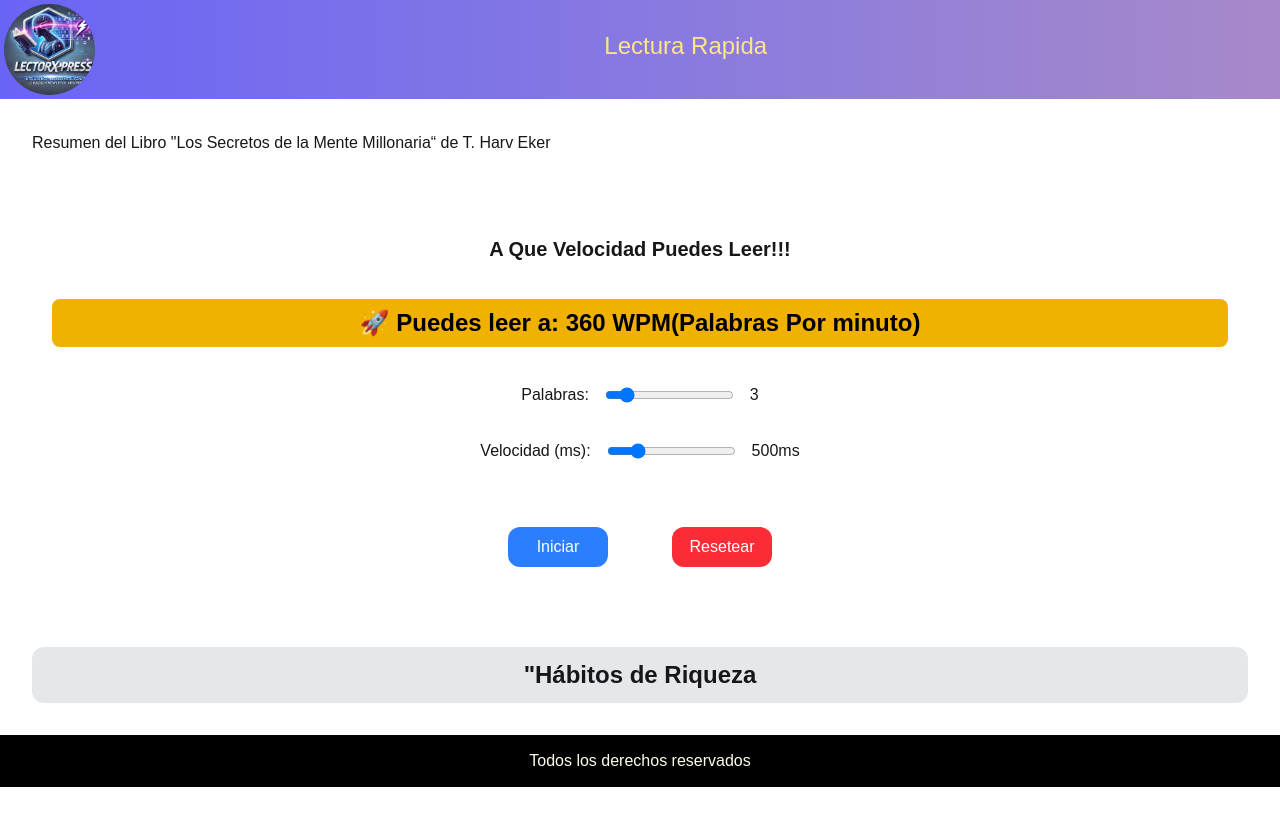
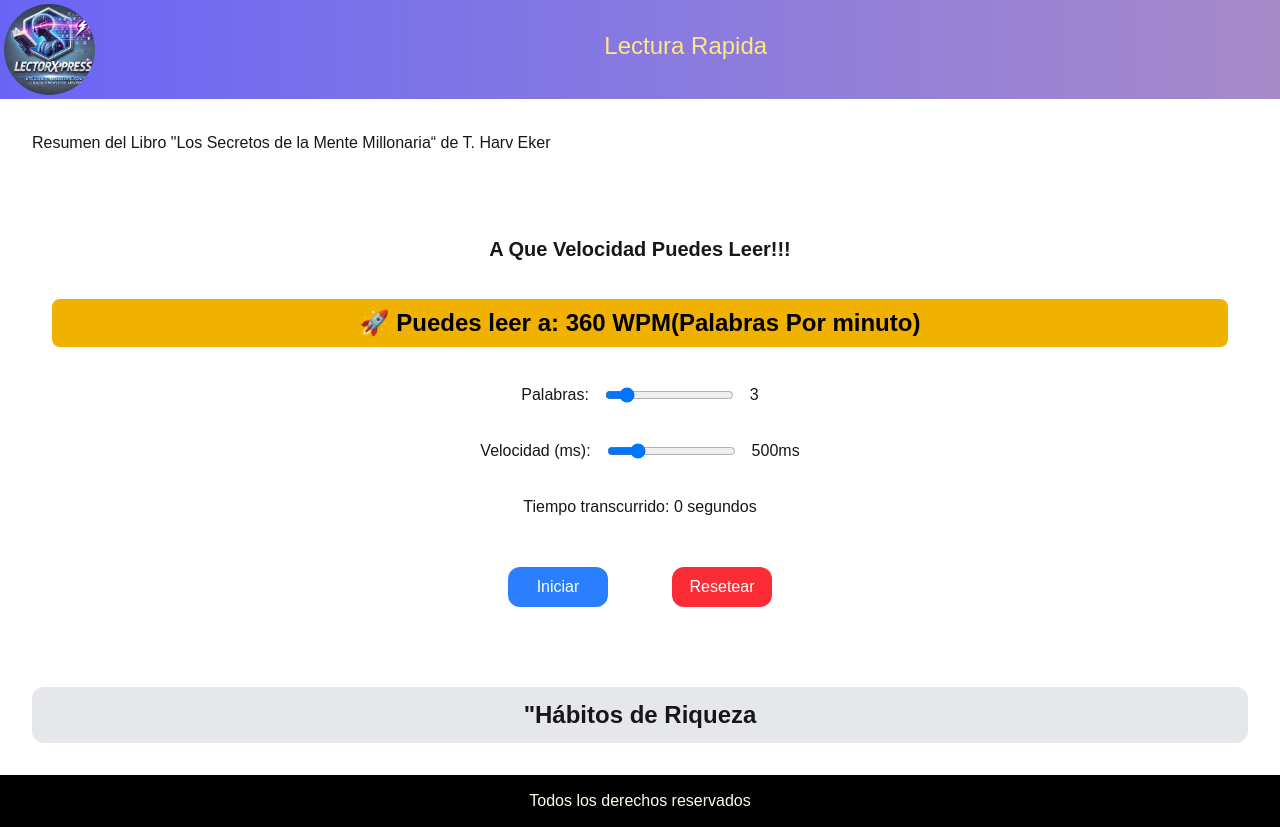
Before and after one commit to edisson89/LectorXpress, a Next.js app: page / in a window 1280 px wide. Before the commit the page ends 800 px from the top, so only its background shows below. Built offline with nearby package versions, Linux system fonts and the light colour scheme.

Commit message:
Creando un Cronometro

```diff
--- a/src/app/page.js
+++ b/src/app/page.js
@@ -18,13 +18,32 @@ function Lectura() {
 	const [isPlaying, setIsPlaying] = useState(initialIsPlaying)
 	// Calcular palabras por minuto
 	const wordsPerMinute = Math.round((60000 / speed) * wordCount)
+	const [elapsedTime, setElapsedTime] = useState(0); // Cronómetro
 	// Función para resetear el estado
 	const resetState = () => {
 		setWordCount(initialSpeed)
 		setIsPlaying(initialIsPlaying)
-    setIndex(0)
+		setElapsedTime(0); // Reiniciar el cronómetro
+        setIndex(0)
 	}
+	// Manejar el cronómetro
+	useEffect(() => {
+		let timer;
+		if (isPlaying) {
+		  timer = setInterval(() => {
+			setElapsedTime((prevTime) => prevTime + 1); // Incrementar en 1 segundo
+		  }, 1000);
+		}
+		return () => {
+		  if (timer) clearInterval(timer);
+		};
+	  }, [isPlaying]);
 
+	  // Calcular el intervalo dinámicamente
+	  useEffect(() => {
+		const calculatedSpeed = Math.round((60000 / wordsPerMinute) * wordCount);
+		setSpeed(calculatedSpeed); // Actualizar el estado de velocidad
+	  }, [wordsPerMinute, wordCount]);
 	useEffect(() => {
     let interval; // Declarar el intervalo fuera del bloque
   if (isPlaying) {
@@ -93,6 +112,7 @@ function Lectura() {
 					/>
 					<span>{speed}ms</span>
 				</div>
+				<p>Tiempo transcurrido: {elapsedTime} segundos</p>
 
 				<button
 					className="m-8 w-25 px-4 py-2 bg-blue-500 text-white rounded-xl"
```
